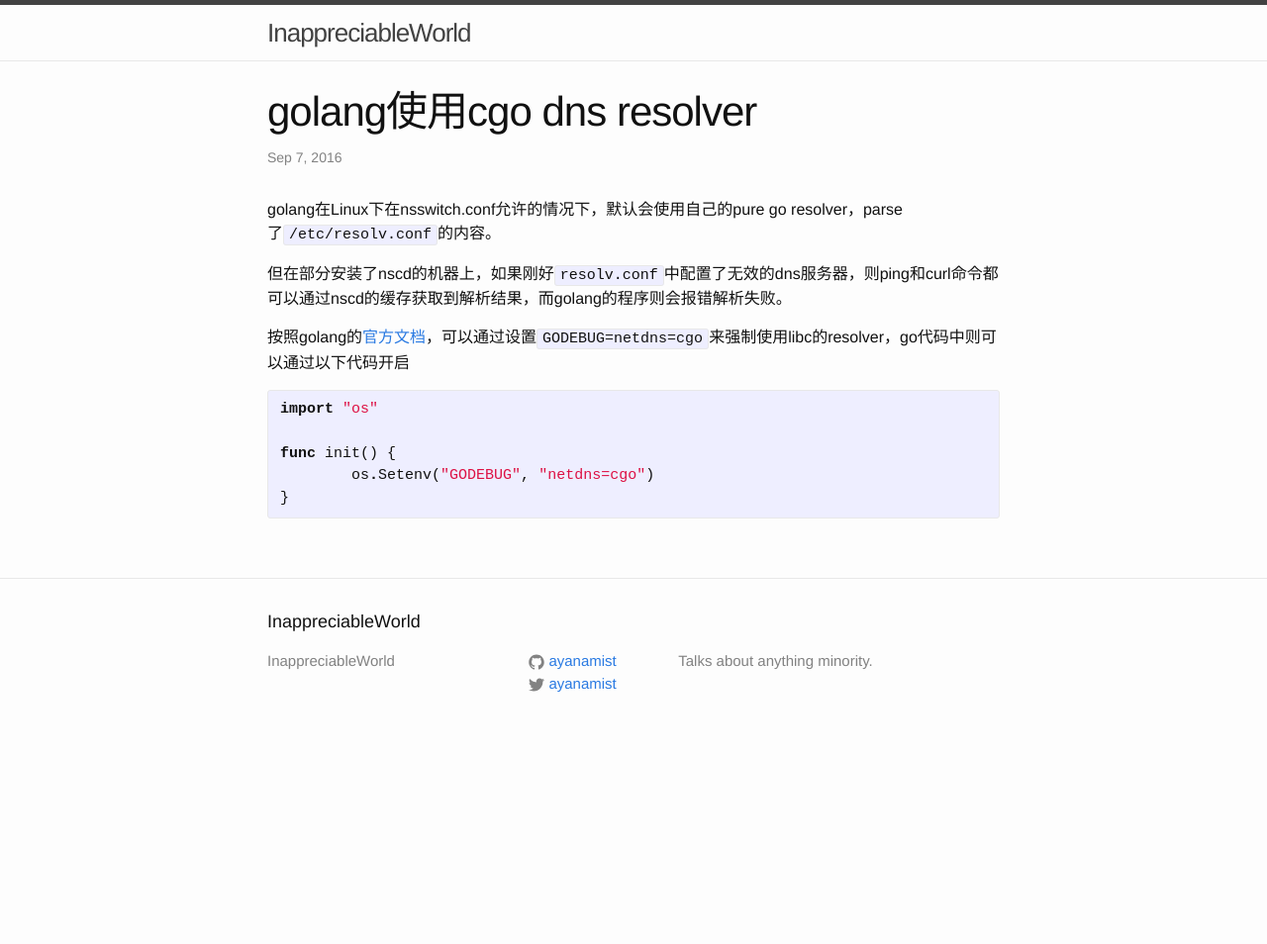
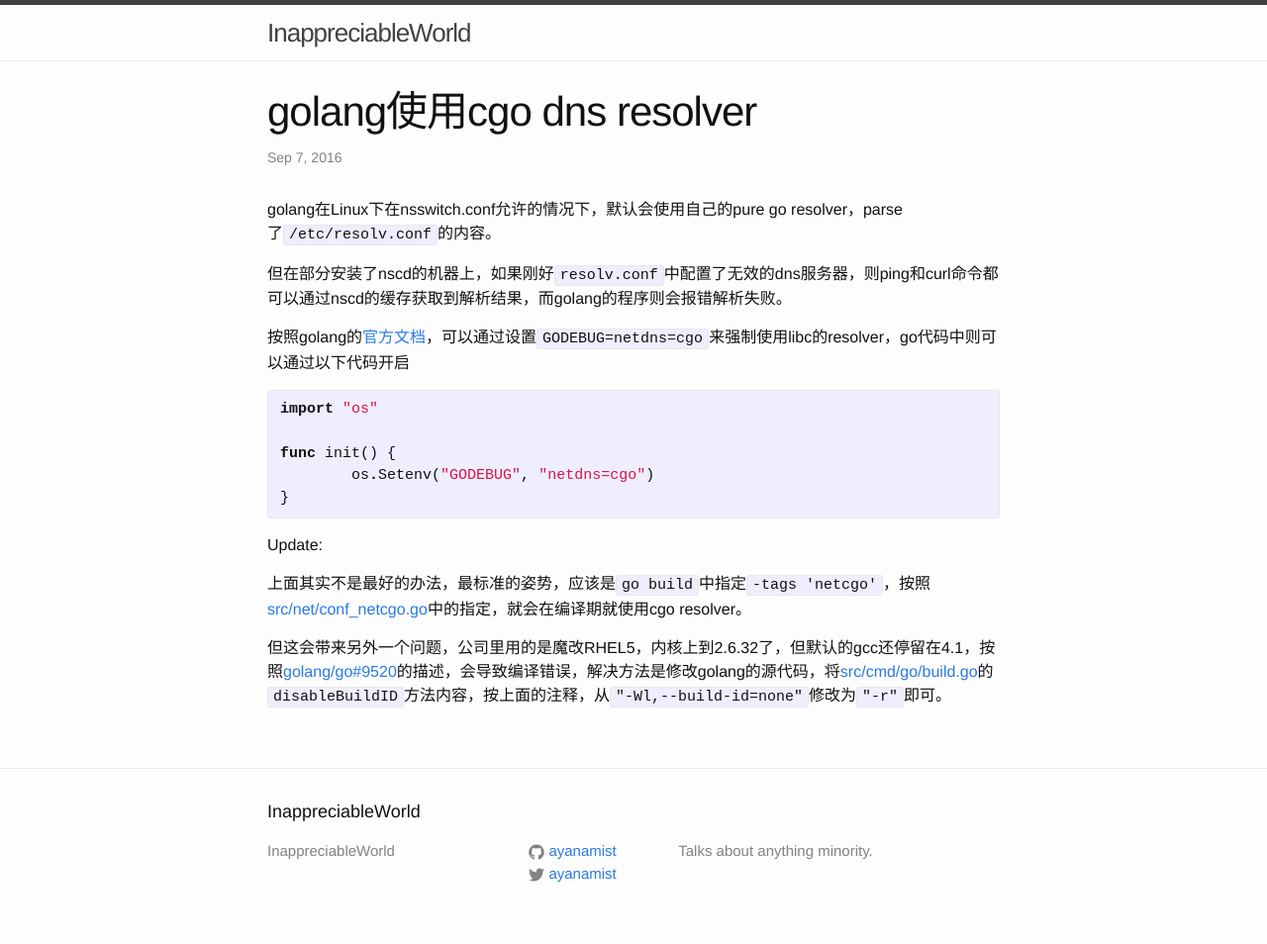
Before and after one commit to ayanamist/ayanamist.github.io, a Jekyll site: the page built from _posts/2016-09-07-golang-cgo-dns.md, in a window 1280 px wide. Shown: the whole page at 99% size. Built offline with Jekyll 4.4.1, drawn with Linux system fonts in a browser that asks for light colours; before the commit the page ends 900 px from its top, so only the background shows below that.

Commit message:
Update 2016-09-07-golang-cgo-dns.md

```diff
--- a/_posts/2016-09-07-golang-cgo-dns.md
+++ b/_posts/2016-09-07-golang-cgo-dns.md
@@ -17,3 +17,9 @@ func init() {
 	os.Setenv("GODEBUG", "netdns=cgo")
 }
 {% endhighlight %}
+
+Update:
+
+上面其实不是最好的办法，最标准的姿势，应该是`go build`中指定`-tags 'netcgo'`，按照[src/net/conf_netcgo.go](https://golang.org/src/net/conf_netcgo.go)中的指定，就会在编译期就使用cgo resolver。
+
+但这会带来另外一个问题，公司里用的是魔改RHEL5，内核上到2.6.32了，但默认的gcc还停留在4.1，按照[golang/go#9520](https://github.com/golang/go/issues/9520)的描述，会导致编译错误，解决方法是修改golang的源代码，将[src/cmd/go/build.go](https://golang.org/src/cmd/go/build.go#L3630)的`disableBuildID`方法内容，按上面的注释，从`"-Wl,--build-id=none"`修改为`"-r"`即可。
```
